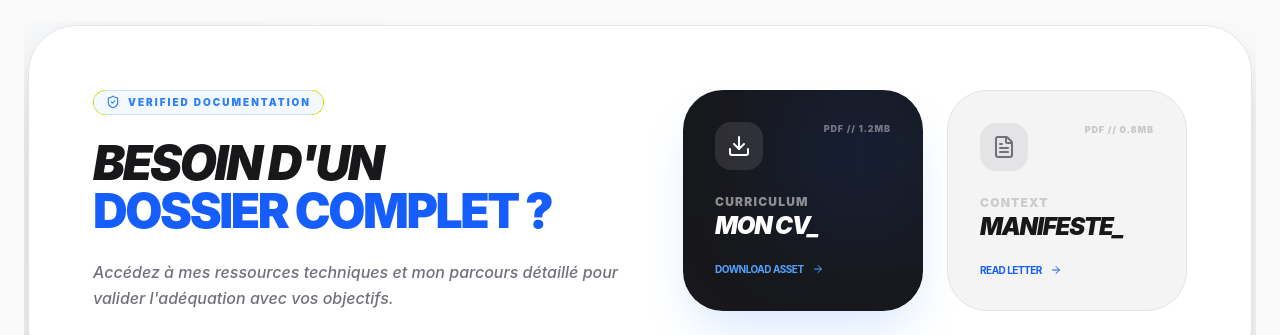
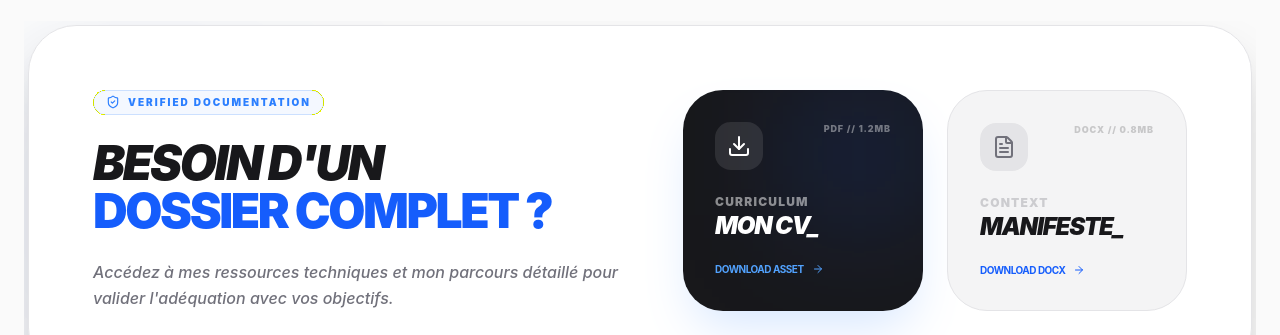
Before and after one commit to Sende45/Portfolio, a React (Vite) app in the folder portefolio-sende/: page / in a window 1280 px wide. Shown: the part 3360-3695 px from the top of the page. Built offline with nearby package versions, Linux system fonts and the light colour scheme; no server answers.

Commit message:
ajout du nouveau fichier pdf du dossier public

```diff
--- a/portefolio-sende/src/components/Downloads.jsx
+++ b/portefolio-sende/src/components/Downloads.jsx
@@ -2,14 +2,15 @@ import { motion } from 'framer-motion';
 import { Download, FileText, ArrowRight, ShieldCheck, Cpu } from 'lucide-react';
 
 const Downloads = () => {
-  // Chemins vers les fichiers dans ton dossier /public
+  // Chemins mis à jour selon ta capture d'écran
   const files = {
-    cv: "/cv-ben-fahad.pdf",
-    letter: "/manifeste-ben.pdf"
+    cv: "/CVSENDE.pdf",
+    letter: "/BEN%20FAHAD%20SENDE%20SOUMOUK.docx" // %20 remplace les espaces
   };
 
   return (
     <section className="relative overflow-hidden p-1">
+      {/* Glow Effect */}
       <div className="absolute top-1/2 left-0 -translate-y-1/2 w-64 h-64 bg-blue-600/10 blur-[100px] rounded-full pointer-events-none" />
 
       <div className="relative bg-white dark:bg-zinc-900/50 border border-zinc-200 dark:border-white/5 rounded-[3rem] p-8 md:p-16 flex flex-col lg:flex-row items-center justify-between gap-12 backdrop-blur-xl shadow-2xl">
@@ -36,10 +37,8 @@ const Downloads = () => {
           <motion.a
             whileHover={{ y: -8, scale: 1.02 }}
             whileTap={{ scale: 0.98 }}
-            href={files.cv} // Utilise la variable définie plus haut
-            target="_blank" // Ouvre dans un nouvel onglet
-            rel="noopener noreferrer"
-            download="CV_Ben_Fahad_Sende.pdf" // Force le téléchargement et définit le nom du fichier reçu
+            href={files.cv}
+            download="CV_Ben_Fahad_Sende.pdf"
             className="group relative flex flex-col gap-6 p-8 bg-zinc-900 dark:bg-white text-white dark:text-black rounded-[2.5rem] transition-all shadow-2xl shadow-blue-500/20 overflow-hidden min-w-[240px] cursor-pointer"
           >
             <div className="absolute top-0 right-0 w-32 h-32 bg-blue-600/20 blur-3xl group-hover:bg-blue-600/40 transition-colors" />
@@ -61,21 +60,19 @@ const Downloads = () => {
             </div>
           </motion.a>
 
-          {/* CARTE LETTRE DE MOTIVATION */}
+          {/* CARTE MANIFESTE (WORD) */}
           <motion.a
             whileHover={{ y: -8, scale: 1.02 }}
             whileTap={{ scale: 0.98 }}
             href={files.letter}
-            target="_blank"
-            rel="noopener noreferrer"
-            download="Manifeste_Ben_Fahad.pdf"
+            download="Manifeste_Ben_Fahad.docx"
             className="group relative flex flex-col gap-6 p-8 bg-zinc-100 dark:bg-zinc-800/50 text-zinc-900 dark:text-white rounded-[2.5rem] border border-zinc-200 dark:border-white/10 transition-all min-w-[240px] cursor-pointer"
           >
             <div className="flex justify-between items-start">
               <div className="p-3 rounded-2xl bg-zinc-200 dark:bg-white/5 text-zinc-500 dark:text-zinc-400">
                 <FileText size={24} />
               </div>
-              <span className="text-[9px] font-black uppercase tracking-widest opacity-20">PDF // 0.8MB</span>
+              <span className="text-[9px] font-black uppercase tracking-widest opacity-20">DOCX // 0.8MB</span>
             </div>
 
             <div className="space-y-1">
@@ -84,13 +81,14 @@ const Downloads = () => {
             </div>
 
             <div className="flex items-center gap-2 text-[10px] font-bold uppercase tracking-tighter text-blue-600">
-              Read Letter <ArrowRight size={12} />
+              Download DOCX <ArrowRight size={12} />
             </div>
           </motion.a>
 
         </div>
       </div>
 
+      {/* Footer Branding */}
       <div className="mt-8 flex justify-center lg:justify-end gap-10 opacity-30">
         <div className="flex items-center gap-2">
            <Cpu size={12} />
```
